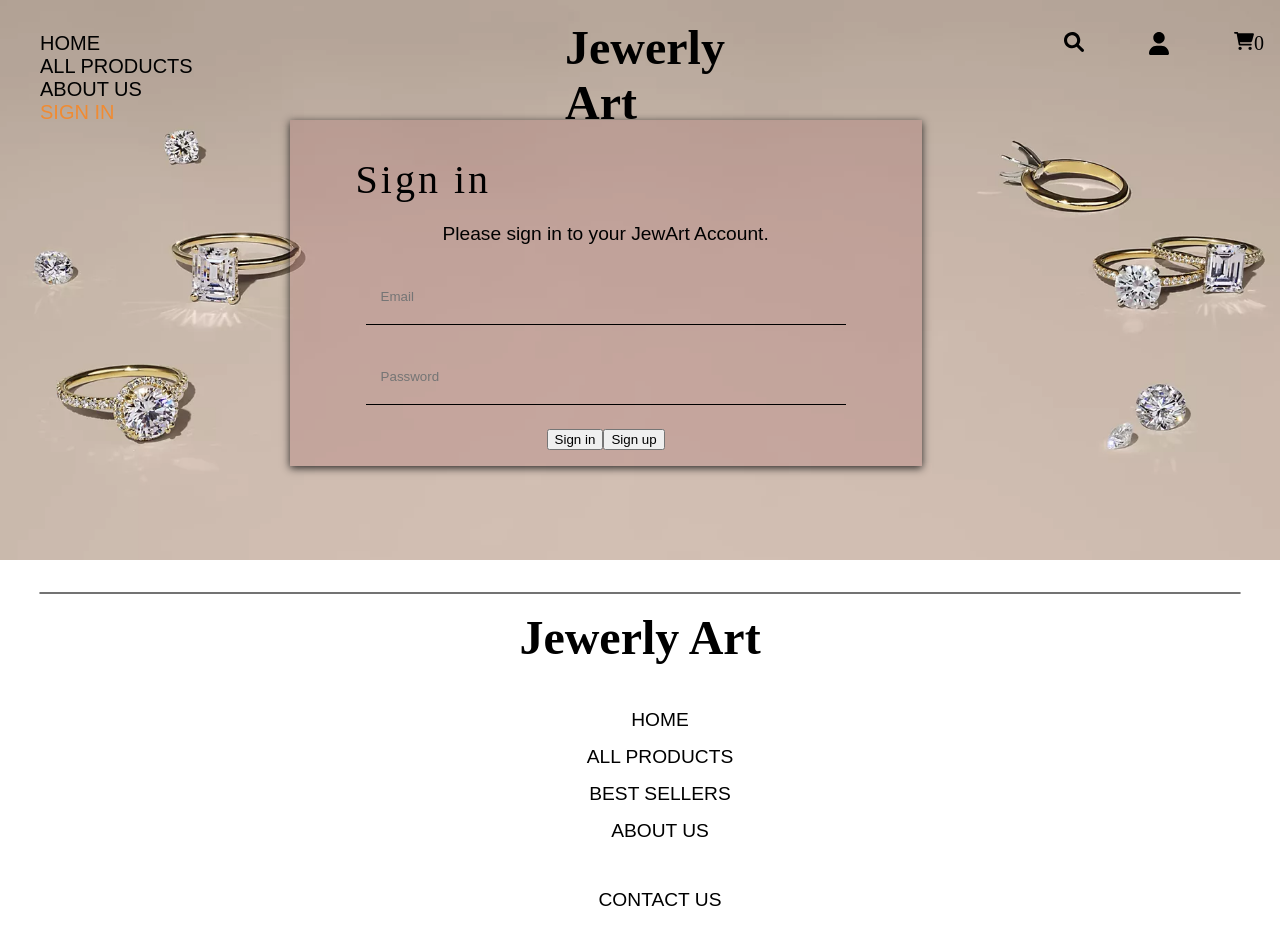
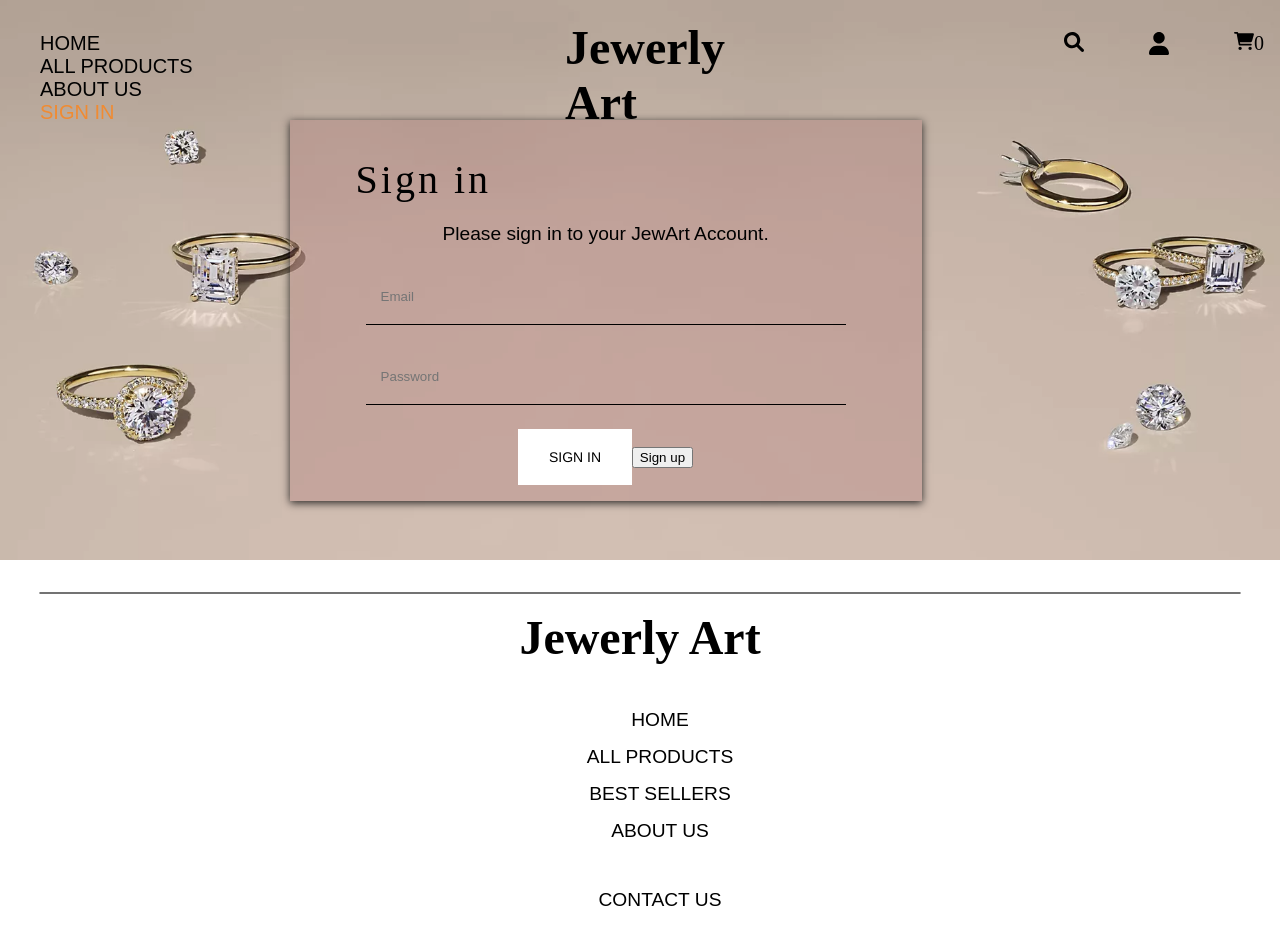
Before and after one commit to NazikAskhatova/diploma, a React (Create React App) app: page /auth in a window 1280 px wide. Shown: the top 944 px of the page. Built offline with nearby package versions, Linux system fonts and the light colour scheme; a web font is replaced by a local one.

Commit message:
added new button styles in AuthDisplay.css

```diff
--- a/src/components/AuthDisplay/AuthDisplay.js
+++ b/src/components/AuthDisplay/AuthDisplay.js
@@ -54,8 +54,8 @@ export default function AuthDisplay() {
           <input type="password" name="password" placeholder="Password" />
         </label>
 
-        <button>Sign in</button>
-        <button>Sign up</button>
+        <button className={classes.buttonNew}><span className={classes.text}>Sign in</span></button>
+        <button><span>Sign up</span></button>
       </form>
     </div>
      </>
--- a/src/components/AuthDisplay/AuthDisplay.module.css
+++ b/src/components/AuthDisplay/AuthDisplay.module.css
@@ -45,3 +45,61 @@
   padding: 20px 15px;
   outline: none;
 }
+.buttonNew {
+  appearance: none;
+  background-color: #FFFFFF;
+  border-width: 0;
+  box-sizing: border-box;
+  color: #000000;
+  cursor: pointer;
+  display: inline-block;
+  font-family: Clarkson,Helvetica,sans-serif;
+  font-size: 14px;
+  font-weight: 500;
+  letter-spacing: 0;
+  line-height: 1em;
+  margin: 0;
+  opacity: 1;
+  outline: 0;
+  padding: 1.5em 2.2em;
+  position: relative;
+  text-align: center;
+  text-decoration: none;
+  text-rendering: geometricprecision;
+  text-transform: uppercase;
+  transition: opacity 300ms cubic-bezier(.694, 0, 0.335, 1),background-color 100ms cubic-bezier(.694, 0, 0.335, 1),color 100ms cubic-bezier(.694, 0, 0.335, 1);
+  user-select: none;
+  -webkit-user-select: none;
+  touch-action: manipulation;
+  vertical-align: baseline;
+  white-space: nowrap;
+}
+
+.buttonNew:before {
+  animation: opacityFallbackOut .5s step-end forwards;
+  backface-visibility: hidden;
+  background-color: #EBEBEB;
+  clip-path: polygon(-1% 0, 0 0, -25% 100%, -1% 100%);
+  content: "";
+  height: 100%;
+  left: 0;
+  position: absolute;
+  top: 0;
+  transform: translateZ(0);
+  transition: clip-path .5s cubic-bezier(.165, 0.84, 0.44, 1), -webkit-clip-path .5s cubic-bezier(.165, 0.84, 0.44, 1);
+  width: 100%;
+}
+
+.buttonNew:hover:before {
+  animation: opacityFallbackIn 0s step-start forwards;
+  clip-path: polygon(0 0, 101% 0, 101% 101%, 0 101%);
+}
+
+.buttonNew:after {
+  background-color: #FFFFFF;
+}
+
+.buttonNew span {
+  z-index: 1;
+  position: relative;
+}
--- a/src/components/CartDisplay/CartDisplay.module.css
+++ b/src/components/CartDisplay/CartDisplay.module.css
@@ -68,7 +68,6 @@
   .CartButton {
     font-size: 16px;
     font-weight: 200;
-    letter-spacing: 1px;
     padding: 13px 20px 13px;
     outline: 0;
     border: 0.1px solid black;
@@ -107,8 +106,6 @@
     border: 1px #0b1c2c solid;
     border-radius: 5px;
     font-size: 15px;
-    font-family: 'Libre Baskerville', serif;
-    text-transform: lowercase;
     line-height: 1.5em;
   }
   .deleteButton {
--- a/src/components/Nav/Nav.js
+++ b/src/components/Nav/Nav.js
@@ -28,7 +28,7 @@ function Nav() {
       </div>
 
       <div className={classes.IconRow}>
-        <NavLink to="/search">
+        <NavLink to="/products">
           <img
             className={classes.icons}
             width="20px"
```
Also changed, not shown: src/components/OurMission/OurMission.js (deleted), src/components/OurMission/OurMission.module.css (deleted).
